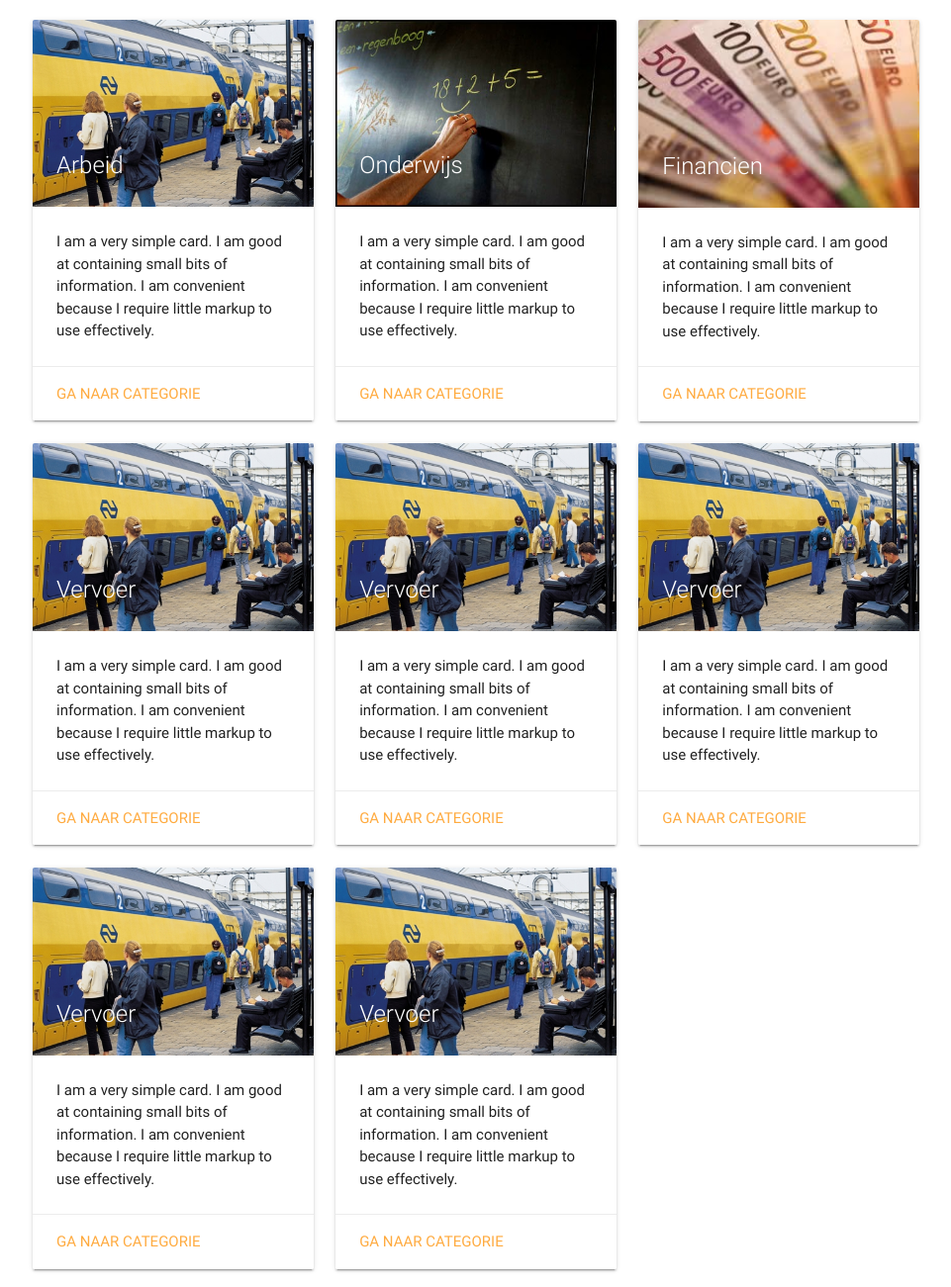
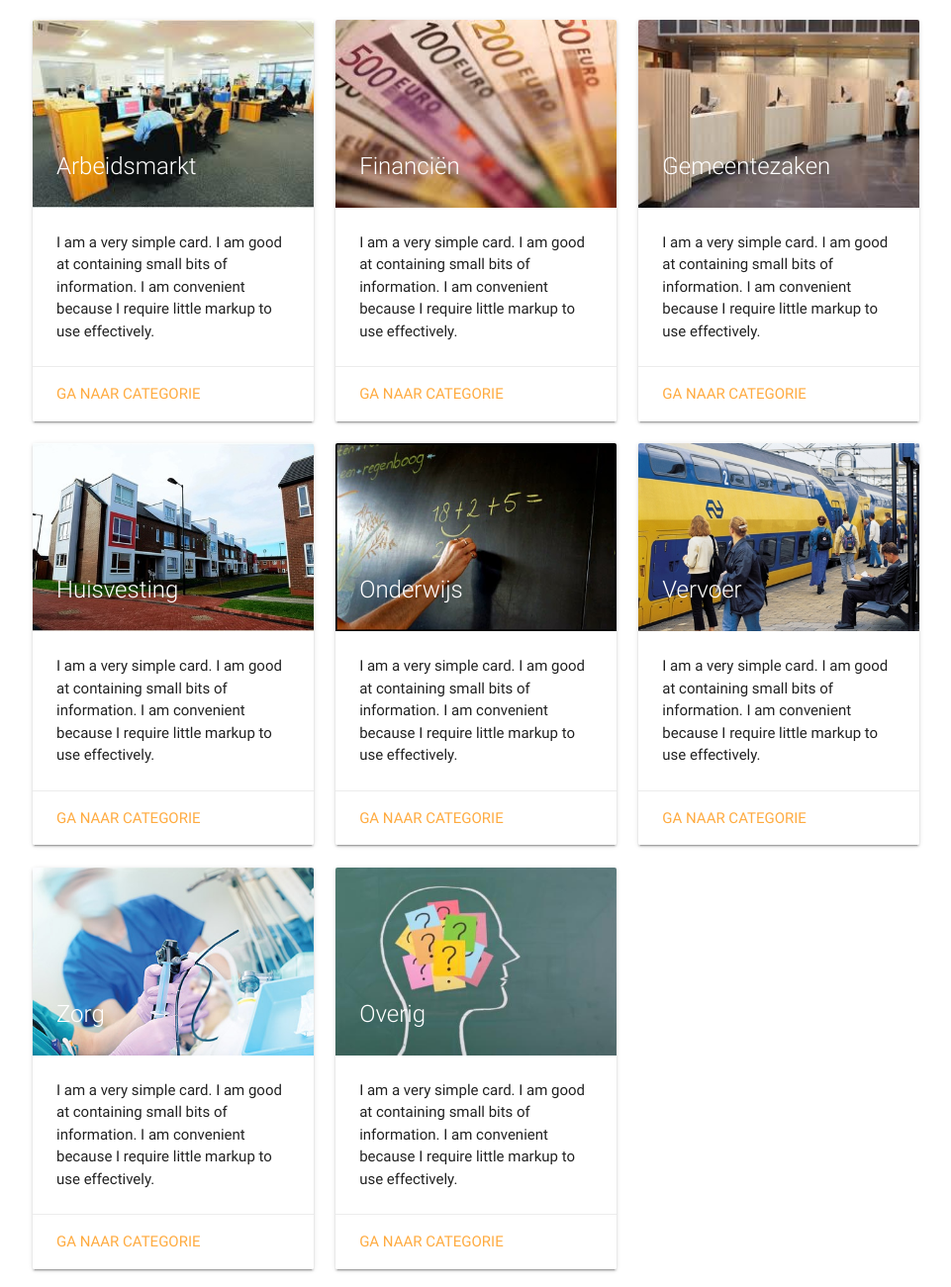
Before and after one commit to mitchhak/introductieproject, a plain HTML site: page index.html in a window 1280 px wide. Shown: the part 127-1428 px from the top of the page at 99% size, without its empty margins (159-1120 px from the left). Drawn offline with nearby package versions, Linux system fonts and the light colour scheme; a script that the page names is missing.

Commit message:
Alle foto's toegevoegd

```diff
--- a/index.html
+++ b/index.html
@@ -49,8 +49,62 @@
           		<div class="card">
             		<a href="#">
             		<div class="card-image">
-              		<img src="images/vervoer.jpg">
-              		<span class="card-title">Arbeid</span>
+              		<img src="images/arbeidsmarkt.jpg">
+              		<span class="card-title">Arbeidsmarkt</span>
+            		</div>
+            		<div class="card-content">
+              		<p  style="color:rgba(0,0,0,0.87)">I am a very simple card. I am good at containing small bits of information.
+              		I am convenient because I require little markup to use effectively.</p>
+            		</div>
+            		</a>
+            		<div class="card-action">
+              		<a href="#">Ga naar categorie</a>
+            		</div>
+          		</div>
+       		 </div>
+
+        	<div class="col s12 m4">
+          		<div class="card">
+            		<a href="#">
+            		<div class="card-image">
+              		<img src="images/financien.jpg">
+              		<span class="card-title">Financi&#235;n</span>
+            		</div>
+            		<div class="card-content">
+              		<p  style="color:rgba(0,0,0,0.87)">I am a very simple card. I am good at containing small bits of information.
+              		I am convenient because I require little markup to use effectively.</p>
+            		</div>
+            		</a>
+            		<div class="card-action">
+              		<a href="#">Ga naar categorie</a>
+            		</div>
+          		</div>
+       		 </div>
+
+        	<div class="col s12 m4">
+          		<div class="card">
+            		<a href="#">
+            		<div class="card-image">
+              		<img src="images/gemeentezaken.jpg">
+              		<span class="card-title">Gemeentezaken</span>
+            		</div>
+            		<div class="card-content">
+              		<p  style="color:rgba(0,0,0,0.87)">I am a very simple card. I am good at containing small bits of information.
+              		I am convenient because I require little markup to use effectively.</p>
+            		</div>
+            		</a>
+            		<div class="card-action">
+              		<a href="#">Ga naar categorie</a>
+            		</div>
+          		</div>
+       		 </div>
+
+        	<div class="col s12 m4">
+          		<div class="card">
+            		<a href="#">
+            		<div class="card-image">
+              		<img src="images/huisvesting.jpg">
+              		<span class="card-title">Huisvesting</span>
             		</div>
             		<div class="card-content">
               		<p  style="color:rgba(0,0,0,0.87)">I am a very simple card. I am good at containing small bits of information.
@@ -69,26 +123,6 @@
             		<div class="card-image">
               		<img src="images/onderwijs.jpg">
               		<span class="card-title">Onderwijs</span>
-            		</div>
-            		<div class="card-content">
-              		<p  style="color:rgba(0,0,0,0.87)">I am a very simple card. I am good at containing small bits of information.
-              		I am convenient because I require little markup to use effectively.</p>
-            		</div>
-            		</a>
-            		<div class="card-action">
-              		<a href="#">Ga naar categorie</a>
-            		</div>
-          		</div>
-       		 </div>
-      	<!--</div>
-
-      	<div class="row">-->
-        	<div class="col s12 m4">
-          		<div class="card">
-            		<a href="#">
-            		<div class="card-image">
-              		<img src="images/financien.jpg">
-              		<span class="card-title">Financien</span>
             		</div>
             		<div class="card-content">
               		<p  style="color:rgba(0,0,0,0.87)">I am a very simple card. I am good at containing small bits of information.
@@ -123,8 +157,8 @@
           		<div class="card">
             		<a href="#">
             		<div class="card-image">
-              		<img src="images/vervoer.jpg">
-              		<span class="card-title">Vervoer</span>
+              		<img src="images/zorg.jpg">
+              		<span class="card-title">Zorg</span>
             		</div>
             		<div class="card-content">
               		<p  style="color:rgba(0,0,0,0.87)">I am a very simple card. I am good at containing small bits of information.
@@ -141,44 +175,8 @@
           		<div class="card">
             		<a href="#">
             		<div class="card-image">
-              		<img src="images/vervoer.jpg">
-              		<span class="card-title">Vervoer</span>
-            		</div>
-            		<div class="card-content">
-              		<p  style="color:rgba(0,0,0,0.87)">I am a very simple card. I am good at containing small bits of information.
-              		I am convenient because I require little markup to use effectively.</p>
-            		</div>
-            		</a>
-            		<div class="card-action">
-              		<a href="#">Ga naar categorie</a>
-            		</div>
-          		</div>
-       		 </div>
-
-        	<div class="col s12 m4">
-          		<div class="card">
-            		<a href="#">
-            		<div class="card-image">
-              		<img src="images/vervoer.jpg">
-              		<span class="card-title">Vervoer</span>
-            		</div>
-            		<div class="card-content">
-              		<p  style="color:rgba(0,0,0,0.87)">I am a very simple card. I am good at containing small bits of information.
-              		I am convenient because I require little markup to use effectively.</p>
-            		</div>
-            		</a>
-            		<div class="card-action">
-              		<a href="#">Ga naar categorie</a>
-            		</div>
-          		</div>
-       		 </div>
-
-        	<div class="col s12 m4">
-          		<div class="card">
-            		<a href="#">
-            		<div class="card-image">
-              		<img src="images/vervoer.jpg">
-              		<span class="card-title">Vervoer</span>
+              		<img src="images/overig.jpg">
+              		<span class="card-title">Overig</span>
             		</div>
             		<div class="card-content">
               		<p  style="color:rgba(0,0,0,0.87)">I am a very simple card. I am good at containing small bits of information.
```
Also changed, not shown: images/arbeidsmarkt.jpg (added), images/gemeentezaken.jpg (added), images/huisvesting.JPG (added), images/overig.jpg (added), images/zorg.jpg (added).
